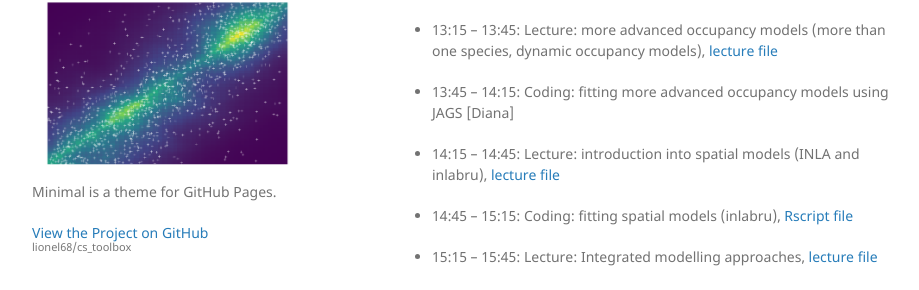
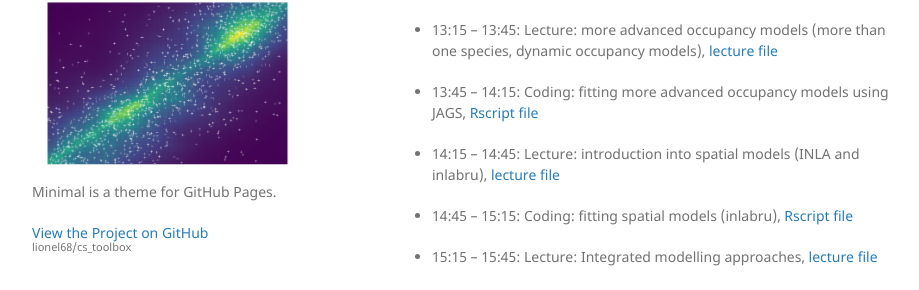
Before and after one commit to lionel68/cs_toolbox, a Jekyll site: the page built from index.md, in a window 1280 px wide and 900 px high, scrolled down 621 px. Shown: the part 178-468 px from the top of the window, without its empty margins (178-1097 px from the left). Built offline with Jekyll 4.4.1, drawn with Linux system fonts in a browser that asks for light colours.

Commit message:
Update index.md

```diff
--- a/index.md
+++ b/index.md
@@ -35,7 +35,7 @@ layout: default
 
 * 13:15 – 13:45: Lecture: more advanced occupancy models (more than one species, dynamic occupancy models), [lecture file](docs/04_advanced_occupancy.pdf)
 
-* 13:45 – 14:15: Coding: fitting more advanced occupancy models using JAGS [Diana]
+* 13:45 – 14:15: Coding: fitting more advanced occupancy models using JAGS, [Rscript file](docs/C03_advanced_occupancy.R)
 
 * 14:15 – 14:45: Lecture: introduction into spatial models (INLA and inlabru), [lecture file](docs/05_spatial_models.html)
 
```
